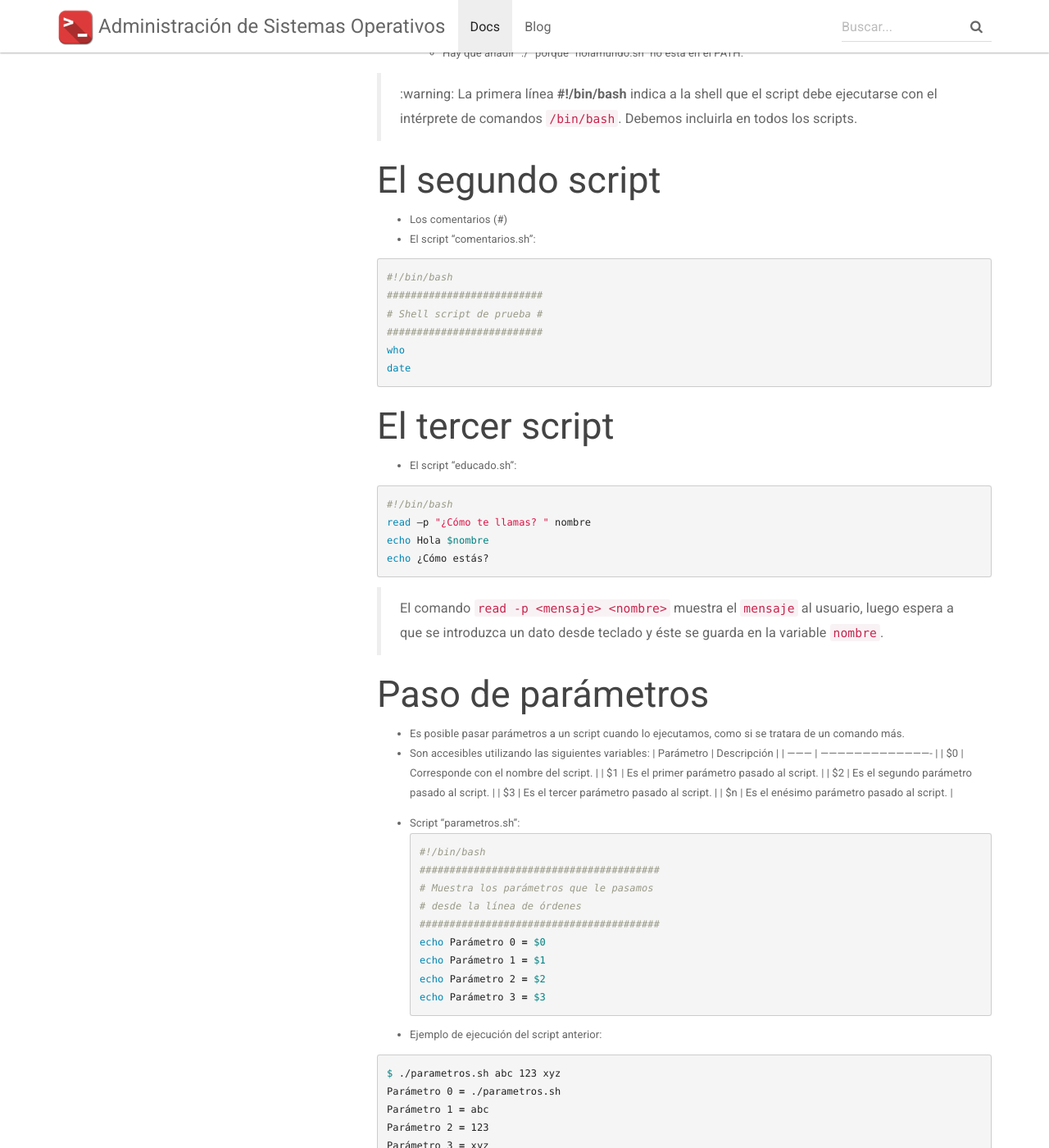
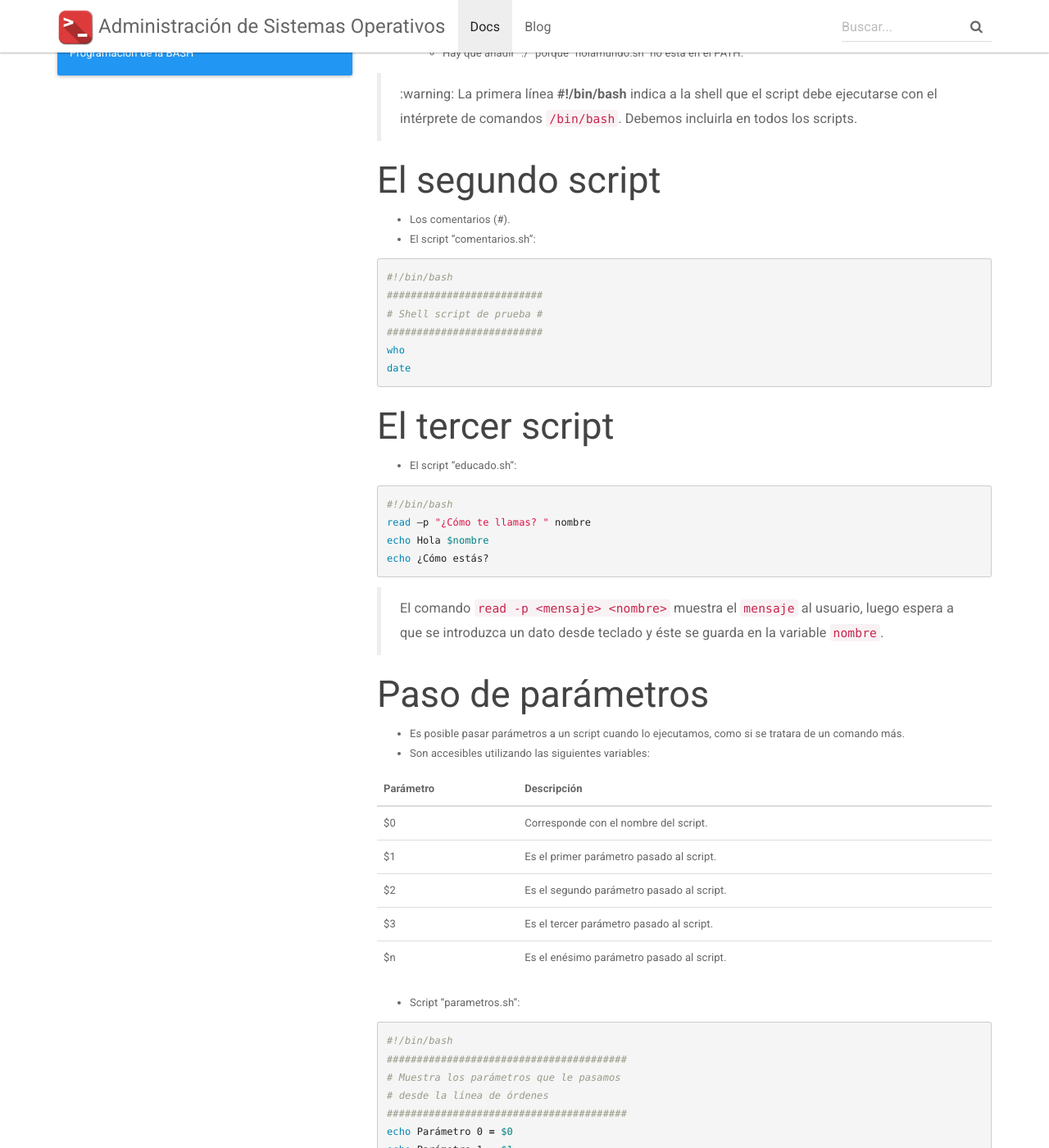
Before and after one commit to asir-add/asir-add.github.io, a Jekyll site: the page built from docs/_docs/scripting/scripting-bash.md, in a window 1280 px wide and 1400 px high, scrolled down 377 px. Shown: the whole window at 82% size. Built offline with Jekyll 4.4.1, drawn with Linux system fonts in a browser that asks for light colours; nearby versions of some CDN libraries; some of the changed text lies outside the part shown.

````diff
--- a/docs/_data/docs.yml
+++ b/docs/_data/docs.yml
@@ -31,4 +31,4 @@
 
 - title: Scripting
   docs:
-  - scripting/index
+  - scripting/scripting-bash
--- a/docs/_docs/scripting/scripting-bash.md
+++ b/docs/_docs/scripting/scripting-bash.md
@@ -18,7 +18,7 @@ echo Hola Mundo
 
 ## El segundo script
 
-* Los comentarios (#)
+* Los comentarios (#).
 * El script "comentarios.sh":
 
 ```bash
@@ -47,6 +47,7 @@ echo ¿Cómo estás?
 
 * Es posible pasar parámetros a un script cuando lo ejecutamos, como si se tratara de un comando más.
 * Son accesibles utilizando las siguientes variables:
+
 | Parámetro | Descripción                              |
 | --------- | ---------------------------------------- |
 | $0        | Corresponde con el nombre del script.    |
@@ -55,8 +56,8 @@ echo ¿Cómo estás?
 | $3        | Es el tercer parámetro pasado al script. |
 | $n        | Es el enésimo parámetro pasado al script. |
 
-*
-  Script "parametros.sh":
+* Script "parametros.sh":
+
 ```bash
 #!/bin/bash
 ########################################
@@ -108,6 +109,7 @@ echo La variable \? vale $?
 ## Ordenes importantes en la programación de scripts
 
 ### El comando `shift`
+
 * Sintaxis: `shift n`
 * Desplaza "n" posiciones a la izquierda los parámetros, de forma que, por ejemplo, el parámetro $3 pase a ser \$2 si n=1.
 * Esto permite leer los parámetros cuando son más de 9.
@@ -407,7 +409,6 @@ bash: [: demasiados argumentos		# error
 
 * Sintaxis: `test numero1 operador numero2  ` ó `[ numero1 operador numero2 ]`
 * Operadores:
-
 
 | Operador | Descripción                              |
 | -------- | ---------------------------------------- |
````
